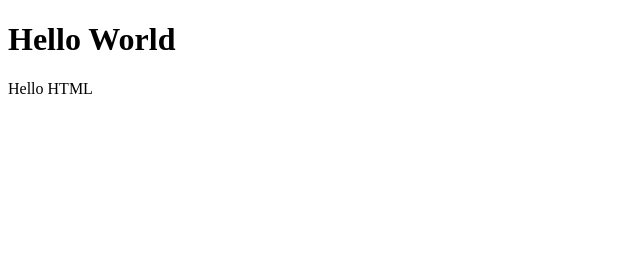
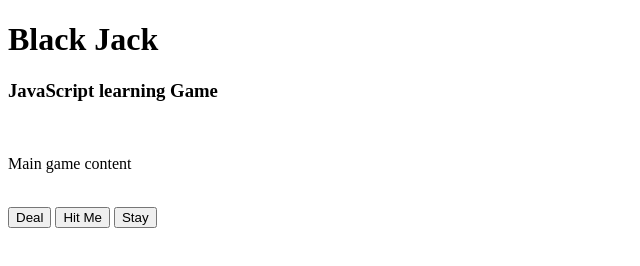
Before and after one commit to Predator7/JavaScript-hello-world, a plain HTML site: page index.html in a window 1280 px wide. Shown: the whole page, without its empty margins (0-640 px from the left). Drawn offline with Linux system fonts and the light colour scheme.

Commit message:
Add basic black jack game layout to index.html

```diff
--- a/index.html
+++ b/index.html
@@ -7,8 +7,16 @@
     <title>Document</title>
 </head>
 <body>
-    <h1>Hello World</h1>
-    <p id="paragraph">Hello HTML</p>
+    <h1>Black Jack</h1>
+    <h3>JavaScript learning Game</h3>
+    <br />
+
+    <p id="content-area">Main game content</p>
+
+    <br />
+    <button id="play-button">Deal</button>
+    <button id="hitme-button">Hit Me</button>
+    <button id="stay-button">Stay</button>
 
     <script src="script.js" />
 </body>
```
